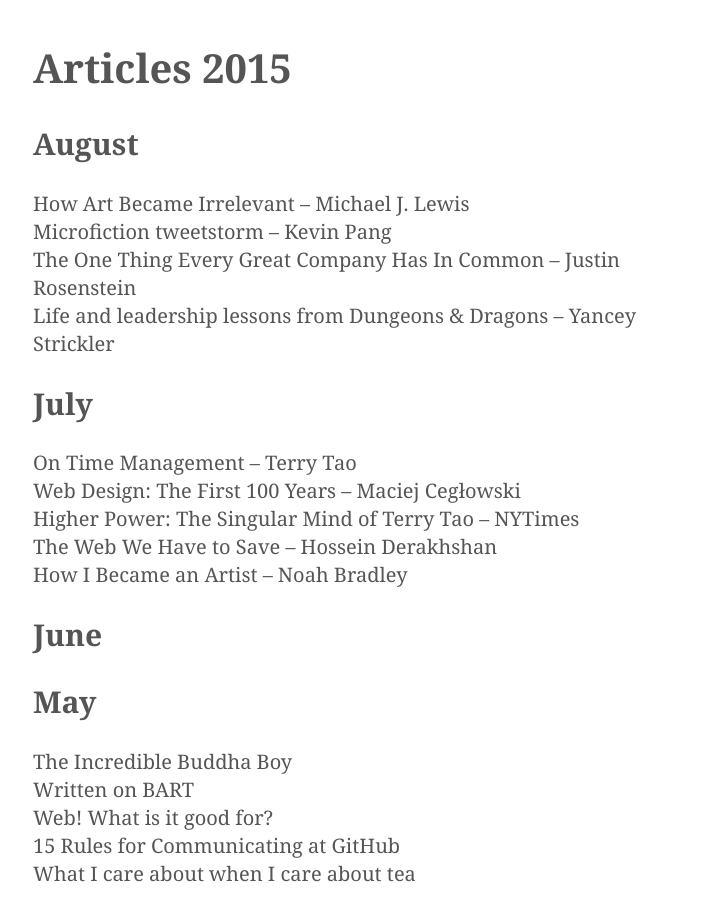
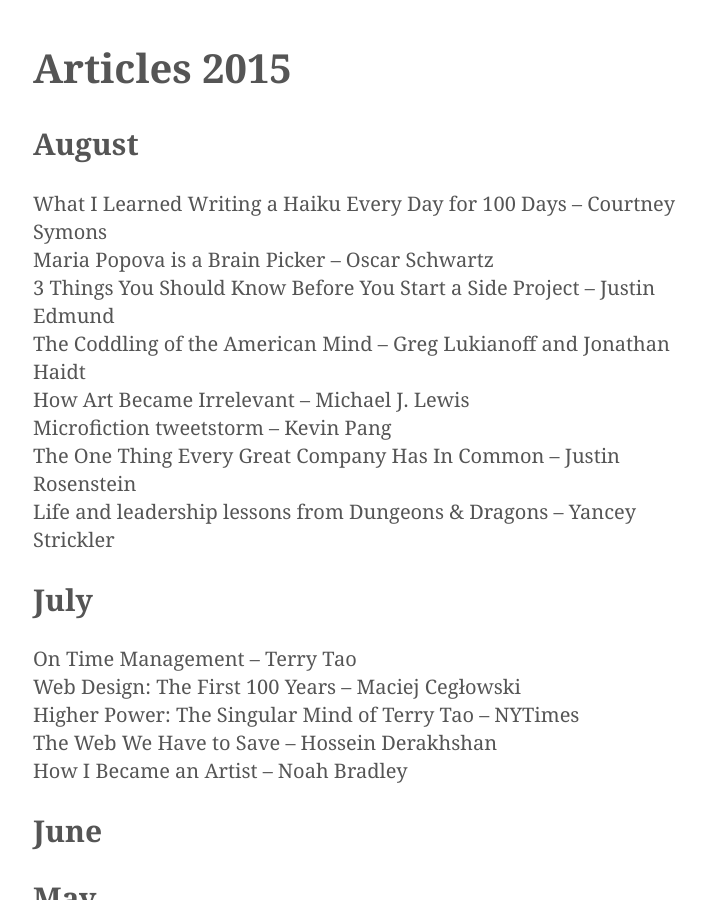
Before and after one commit to kmcgillivray/librarie, a Jekyll site: the page built from articles/2015.md, in a window 1280 px wide and 900 px high. Shown: the whole window, without its empty margins (282-988 px from the left). Built offline with Jekyll 4.4.1, drawn with Linux system fonts in a browser that asks for light colours.

Commit message:
Articles updates

```diff
--- a/articles/2015.md
+++ b/articles/2015.md
@@ -5,6 +5,10 @@
 
 ## August
 
+* What I Learned Writing a Haiku Every Day for 100 Days – Courtney Symons
+* Maria Popova is a Brain Picker – Oscar Schwartz
+* 3 Things You Should Know Before You Start a Side Project – Justin Edmund
+* The Coddling of the American Mind – Greg Lukianoff and Jonathan Haidt
 * How Art Became Irrelevant – Michael J. Lewis
 * Microfiction tweetstorm – Kevin Pang
 * The One Thing Every Great Company Has In Common – Justin Rosenstein
```
Also changed, not shown: articles/2014.md (added, +6 -0 lines).
